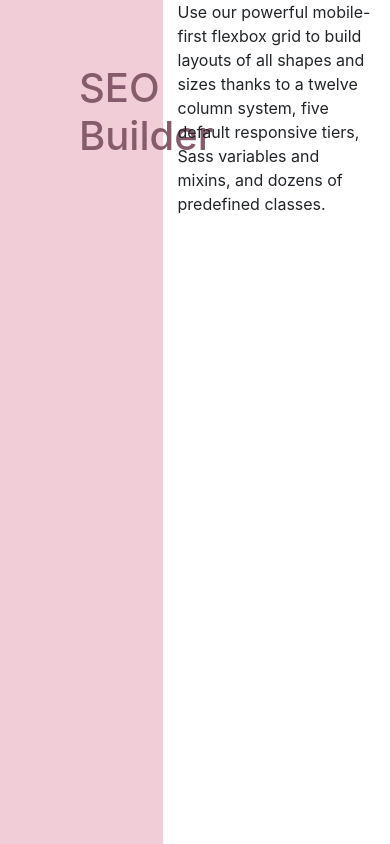
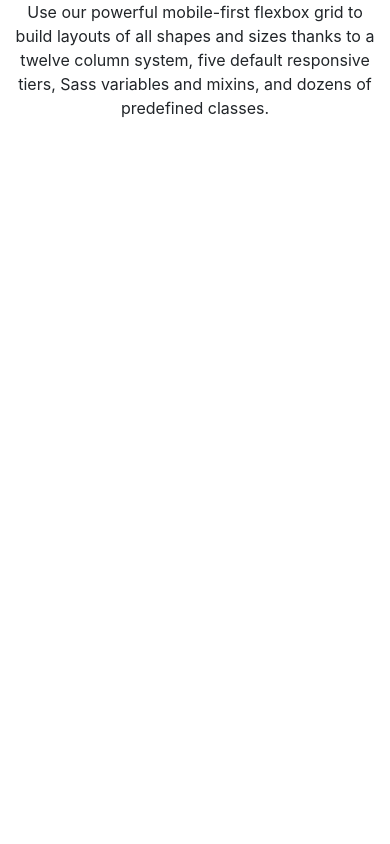
Before and after one commit to kvssankar/seo-builder, a React (Create React App) app: page / in a window 390 px wide. Built offline with nearby package versions, Linux system fonts and the light colour scheme.

Commit message:
minor fixes

```diff
--- a/src/css/landing.css
+++ b/src/css/landing.css
@@ -10,3 +10,14 @@ h1 {
     padding: 64px 64px 30px;
     color: #865c6c;
 }
+
+@media (max-width:960px) {
+    .hero-img {
+        display: none;
+    }
+
+    .col-7 {
+        min-width: 100%;
+        text-align: center;
+    }
+}
--- a/src/pages/LandingPage.js
+++ b/src/pages/LandingPage.js
@@ -9,7 +9,7 @@ const LandingPage = () => {
         <div class="col-5 hero-img">
           <h1>SEO Builder</h1>
         </div>
-        <div class="col-7">
+        <div class="col-7 hero-text">
         Use our powerful mobile-first flexbox grid to build layouts of all shapes and sizes thanks to a twelve column system, five default responsive tiers, Sass variables and mixins, and dozens of predefined classes.
         </div>
       </div>
```
